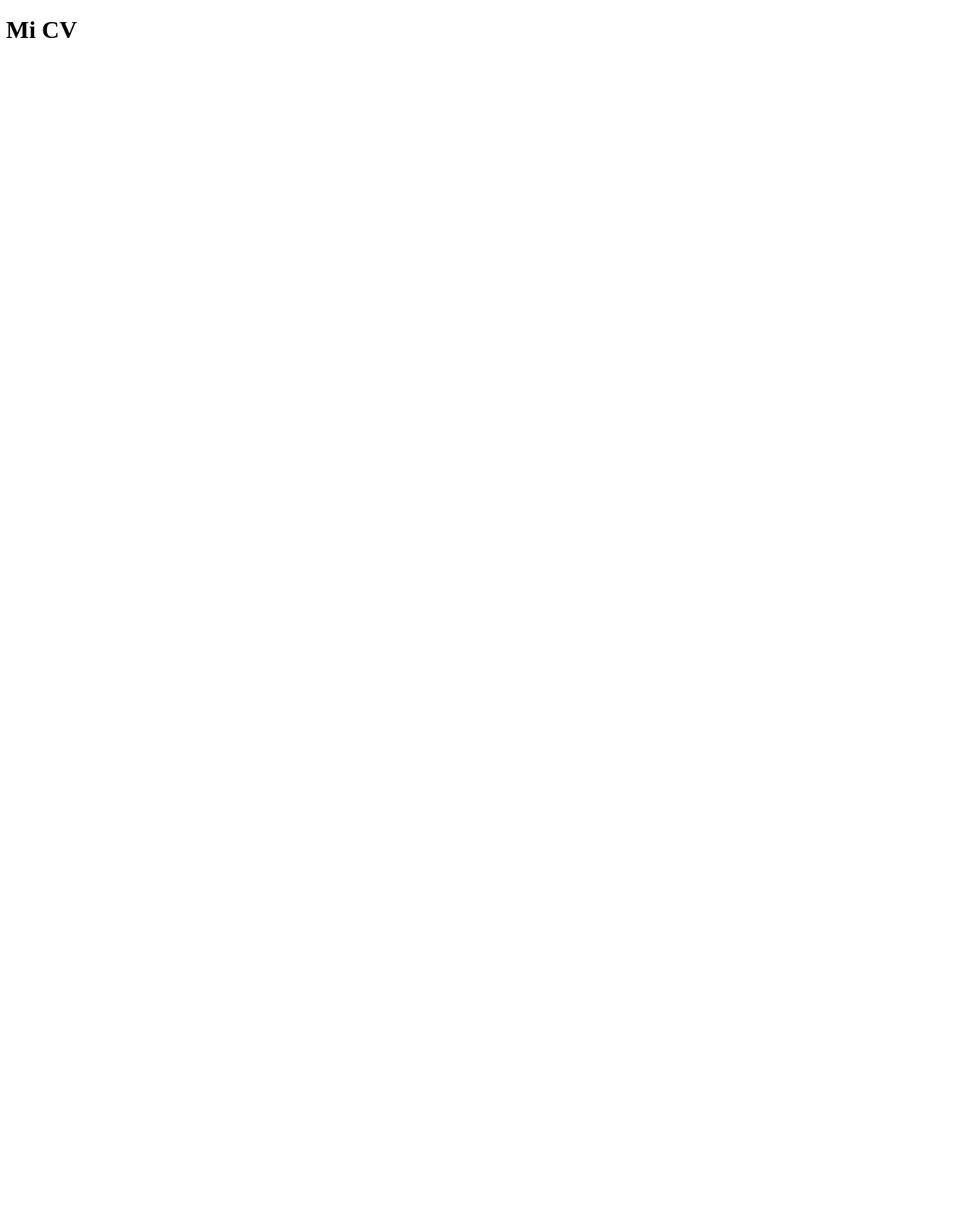
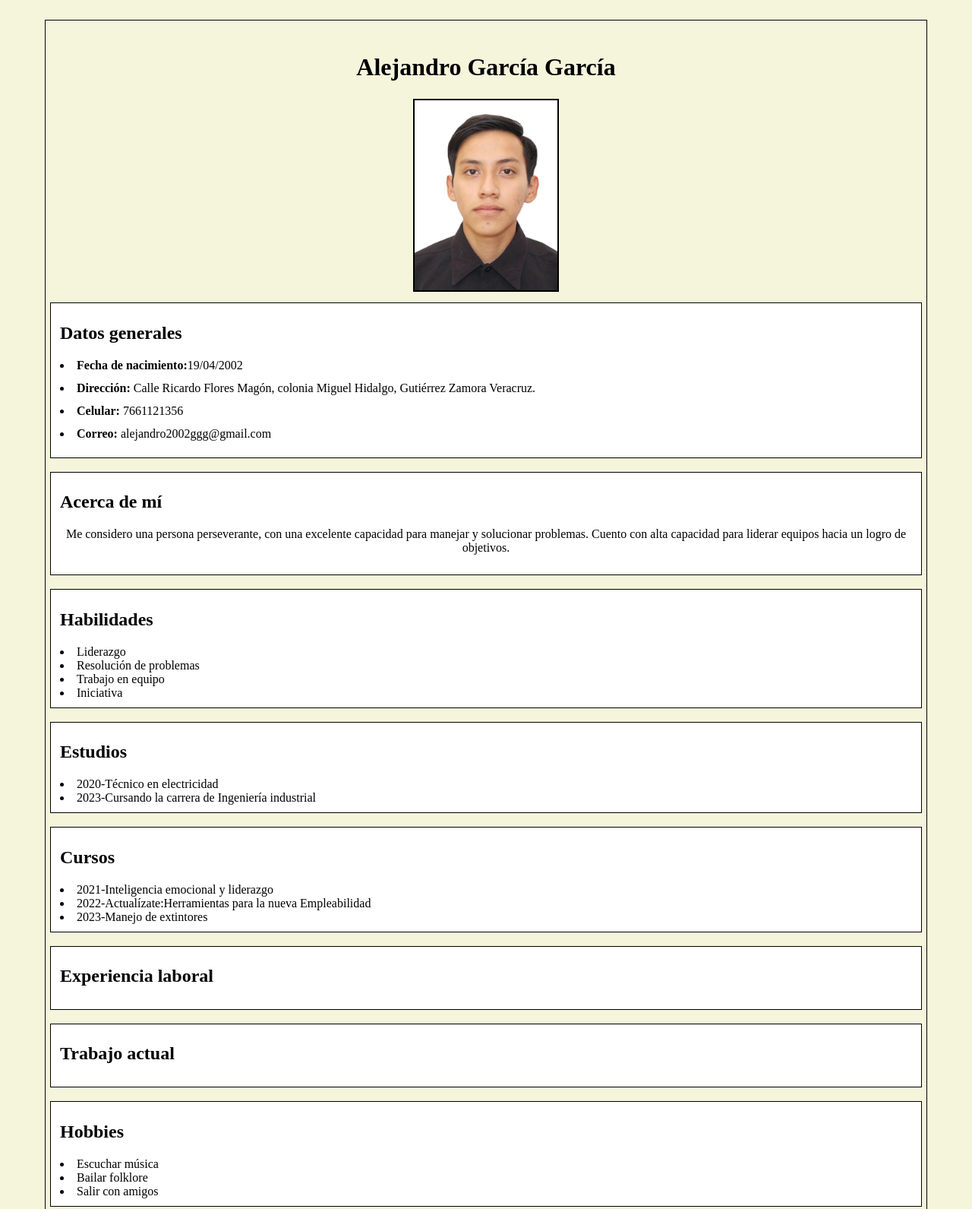
Before and after one commit to Alejandro-GarciaG/Mi-CV, a plain HTML site: page index.html in a window 1280 px wide. Shown: the top 1591 px of the page at 76% size. Before the commit the page ends 800 px from the top, so only its background shows below. Drawn offline with Linux system fonts and the light colour scheme.

Commit message:
Código terminado

```diff
--- /dev/null
+++ b/estilos/estilo1.css
@@ -0,0 +1,34 @@
+.image-profile {
+    height: 250px;
+    margin: 2px;
+    border: solid 2px;
+}
+.image{
+    text-align: center;
+    height: 252px;
+}
+h1{
+    text-align: center;
+}
+
+body{
+    width: 90%;
+    margin: auto;
+    border: solid 1px black;
+    padding: 4px;
+    margin-top: 2%;
+    background-color: beige;
+    margin-bottom: 30px;
+}
+.contenido{
+    border: solid 1px black;
+    background-color: white;
+}
+.skills{
+    color: black;
+    height: 30px;
+}
+.profile-description{
+    text-align: center;
+    color: black;
+}
--- a/index.html
+++ b/index.html
@@ -3,11 +3,70 @@
 <head>
     <meta charset="UTF-8">
     <meta name="viewport" content="width=device-width, initial-scale=1.0">
-    <title>Document</title>
+    <title>Mi CV</title>
+    <link rel="stylesheet" href="./estilos/estilo1.css">
 </head>
 <body>
-    <h1>
-        Mi CV
-    </h1>
+    <br>
+     <header>
+            <h1>Alejandro García García</h1>
+        <div class="image">
+            <img class="image-profile" src="./imagenespro/fotografia UV.jpg" alt="header background">
+        </div>
+
+     </header>
+     <br>
+     <main>
+        <fieldset class="contenido">
+            <h2>Datos generales</h2>
+            <li class="skills"> <strong>Fecha de nacimiento:</strong>19/04/2002</li>
+            <li class="skills"> <strong>Dirección:</strong> Calle Ricardo Flores Magón, colonia Miguel Hidalgo, Gutiérrez Zamora Veracruz.</li>
+            <li class="skills"> <strong>Celular:</strong> 7661121356</li>
+            <li class="skills"> <strong>Correo:</strong> alejandro2002ggg@gmail.com</li>
+        </fieldset>
+     </main>
+     <br>
+     <fieldset class="contenido">
+      <h2>Acerca de mí</h2>
+      <p class="profile-description">Me considero una persona perseverante, con una excelente capacidad para manejar y solucionar problemas. Cuento con alta capacidad para liderar equipos hacia un logro de objetivos.
+      </p>
+     </fieldset>
+     <br>
+     <fieldset class="contenido">
+        <h2>Habilidades</h2>
+        <li>Liderazgo</li>
+        <li>Resolución de problemas</li>
+        <li>Trabajo en equipo</li>
+        <li>Iniciativa</li>
+     </fieldset>
+     <br>
+     <fieldset class="contenido">
+        <h2>Estudios</h2>
+        <li>2020-Técnico en electricidad</li>
+        <li>2023-Cursando la carrera de Ingeniería industrial</li>
+     </fieldset>
+     <br>
+     <fieldset class="contenido">
+        <h2>Cursos</h2>
+        <li>2021-Inteligencia emocional y liderazgo</li>
+        <li>2022-Actualízate:Herramientas para la nueva Empleabilidad</li>
+        <li>2023-Manejo de extintores</li>
+     </fieldset>
+     <br>
+     <fieldset class="contenido">
+      <h2>Experiencia laboral</h2>
+     </fieldset>
+     <br>
+     <fieldset class="contenido">
+      <h2>Trabajo actual</h2>
+     </fieldset>
+     <br>
+     <fieldset class="contenido">
+      <h2>Hobbies</h2>
+      <li>Escuchar música</li>
+      <li>Bailar folklore</li>
+      <li>Salir con amigos</li>
+     </fieldset>
 </body>
+<br>
 </html>
```
Also changed, not shown: imagenespro/fotografia UV.jpg (added), 2 other files.
